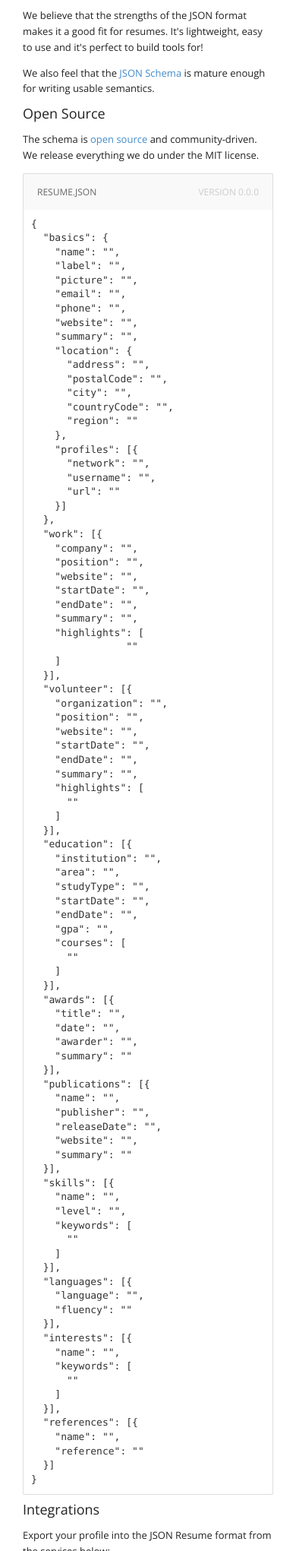
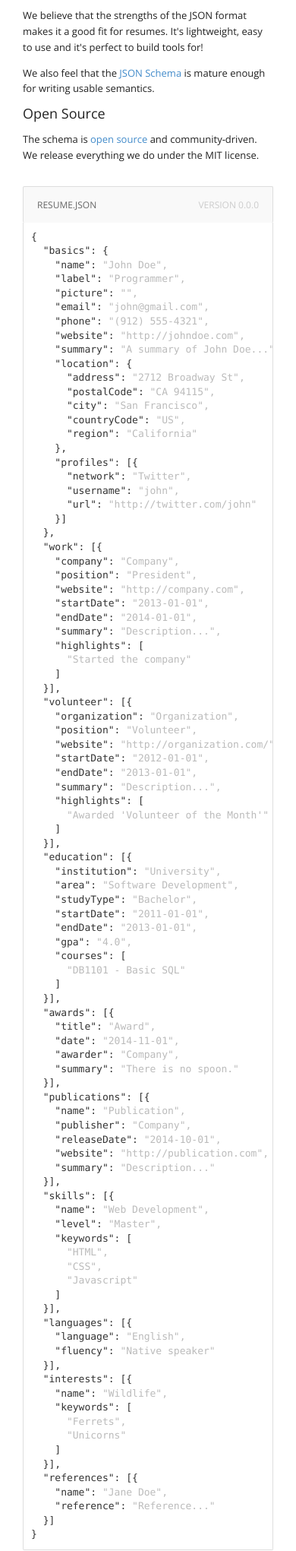
Before and after one commit to jsonresume/resume-website, a Jekyll site: the page built from schema.html, in a window 390 px wide, cut to the strip 385-2426 px from the top of the page. Shown: the whole strip at 76% size. Built offline with Jekyll 4.4.1, drawn with Linux system fonts in a browser that asks for light colours; nearby versions of some CDN libraries; Markdown is read by kramdown in place of the engine named in the settings; a script that is not in the unit is left out; comment, search, counter and statistics services are not loaded.

Commit message:
Design changes

```diff
--- a/_layouts/default.html
+++ b/_layouts/default.html
@@ -16,7 +16,7 @@
 	<link rel="stylesheet" href="//fonts.googleapis.com/css?family=Lato:300,500,700">
 	<link rel="stylesheet" href="//cdnjs.cloudflare.com/ajax/libs/font-awesome/4.1.0/css/font-awesome.min.css">
 	<link rel="stylesheet" href="/css/bootstrap.css">
-	<link rel="stylesheet" href="/css/style.css?1">
+	<link rel="stylesheet" href="/css/style.css?2">
 
 	<link rel="canonical" href="{{ page.url | replace:'index.html','' | prepend: site.baseurl | prepend: site.url }}">
 
--- a/css/style.css
+++ b/css/style.css
@@ -106,6 +106,12 @@ pre {
 }
 .float-right {
 	float: right;
+}
+.atss {
+  top: 15% !important;
+}
+.atss .at-share-close-control {
+  display: none !important;
 }
 #wrap {
 	height: 100%;
@@ -308,6 +314,10 @@ pre {
 	border-left: 1px solid #ddd;
 	border-right: 1px solid #ddd;
 	padding: 0 10px;
+  overflow: hidden;
+}
+#schema pre span {
+  color: #bbb;
 }
 #schema .header {
 	background: #f9f9f9;
@@ -334,6 +344,9 @@ pre {
 #schema .integration p {
 	margin-top: 0;
 	margin-bottom: .5em;
+}
+#schema .row div[class^="col-sm-"] {
+	margin-bottom: 30px;
 }
 #themes {
 	margin-top: 40px;
--- a/schema.html
+++ b/schema.html
@@ -24,7 +24,7 @@ title: Schema
 	<h4>Open Source</h4>
 	<p>The schema is <a href="https://github.com/jsonresume/resume-schema">open source</a> and community-driven. We release everything we do under the MIT license.</p>
 </div>
-<div class="col-sm-5">
+<div class="col-sm-9 col-md-5">
 
 <div class="header">
 	<div class="pull-right version">version 0.0.0</div>
@@ -37,92 +37,95 @@ title: Schema
 
 <pre>
   "basics": {
-    "name": "",
-    "label": "",
-    "picture": "",
-    "email": "",
-    "phone": "",
-    "website": "",
-    "summary": "",
+    "name": <span>"John Doe",</span>
+    "label": <span>"Programmer",</span>
+    "picture": <span>"",</span>
+    "email": <span>"john@gmail.com",</span>
+    "phone": <span>"(912) 555-4321",</span>
+    "website": <span>"http://johndoe.com",</span>
+    "summary": <span>"A summary of John Doe...",</span>
     "location": {
-      "address": "",
-      "postalCode": "",
-      "city": "",
-      "countryCode": "",
-      "region": ""
+      "address": <span>"2712 Broadway St",</span>
+      "postalCode": <span>"CA 94115",</span>
+      "city": <span>"San Francisco",</span>
+      "countryCode": <span>"US",</span>
+      "region": <span>"California"</span>
     },
     "profiles": [{
-      "network": "",
-      "username": "",
-      "url": ""
+      "network": <span>"Twitter",</span>
+      "username": <span>"john",</span>
+      "url": <span>"http://twitter.com/john"</span>
     }]
   },
   "work": [{
-    "company": "",
-    "position": "",
-    "website": "",
-    "startDate": "",
-    "endDate": "",
-    "summary": "",
+    "company": <span>"Company",</span>
+    "position": <span>"President",</span>
+    "website": <span>"http://company.com",</span>
+    "startDate": <span>"2013-01-01",</span>
+    "endDate": <span>"2014-01-01",</span>
+    "summary": <span>"Description...",</span>
     "highlights": [
-		""
+      <span>"Started the company"</span>
     ]
   }],
   "volunteer": [{
-    "organization": "",
-    "position": "",
-    "website": "",
-    "startDate": "",
-    "endDate": "",
-    "summary": "",
+    "organization": <span>"Organization",</span>
+    "position": <span>"Volunteer",</span>
+    "website": <span>"http://organization.com/",</span>
+    "startDate": <span>"2012-01-01",</span>
+    "endDate": <span>"2013-01-01",</span>
+    "summary": <span>"Description...",</span>
     "highlights": [
-      ""
+      <span>"Awarded 'Volunteer of the Month'"</span>
     ]
   }],
   "education": [{
-    "institution": "",
-    "area": "",
-    "studyType": "",
-    "startDate": "",
-    "endDate": "",
-    "gpa": "",
+    "institution": <span>"University",</span>
+    "area": <span>"Software Development",</span>
+    "studyType": <span>"Bachelor",</span>
+    "startDate": <span>"2011-01-01",</span>
+    "endDate": <span>"2013-01-01",</span>
+    "gpa": <span>"4.0",</span>
     "courses": [
-      ""
+      <span>"DB1101 - Basic SQL"</span>
     ]
   }],
   "awards": [{
-    "title": "",
-    "date": "",
-    "awarder": "",
-    "summary": ""
+    "title": <span>"Award",</span>
+    "date": <span>"2014-11-01",</span>
+    "awarder": <span>"Company",</span>
+    "summary": <span>"There is no spoon."</span>
   }],
   "publications": [{
-    "name": "",
-    "publisher": "",
-    "releaseDate": "",
-    "website": "",
-    "summary": ""
+    "name": <span>"Publication",</span>
+    "publisher": <span>"Company",</span>
+    "releaseDate": <span>"2014-10-01",</span>
+    "website": <span>"http://publication.com",</span>
+    "summary": <span>"Description..."</span>
   }],
   "skills": [{
-    "name": "",
-    "level": "",
+    "name": <span>"Web Development",</span>
+    "level": <span>"Master",</span>
     "keywords": [
-      ""
+      <span>"HTML",</span>
+      <span>"CSS",</span>
+      <span>"Javascript"</span>
     ]
   }],
   "languages": [{
-    "language": "",
-    "fluency": ""
+    "language": <span>"English",</span>
+    "fluency": <span>"Native speaker"</span>
   }],
   "interests": [{
-    "name": "",
+    "name": <span>"Wildlife",</span>
     "keywords": [
-      ""
+      <span>"Ferrets",</span>
+      <span>"Unicorns"</span>
     ]
   }],
   "references": [{
-    "name": "",
-    "reference": ""
+    "name": <span>"Jane Doe",</span>
+    "reference": <span>"Reference..."</span>
   }]
 </pre>
 
@@ -131,7 +134,7 @@ title: Schema
 </pre>
 
 </div>
-<div class="col-sm-4">
+<div class="col-sm-4 hidden-sm">
 	<h4>Integrations</h4>
 	<p>Export your profile into the JSON Resume format from the services below:</p>
 	<div class="row integration">
```
